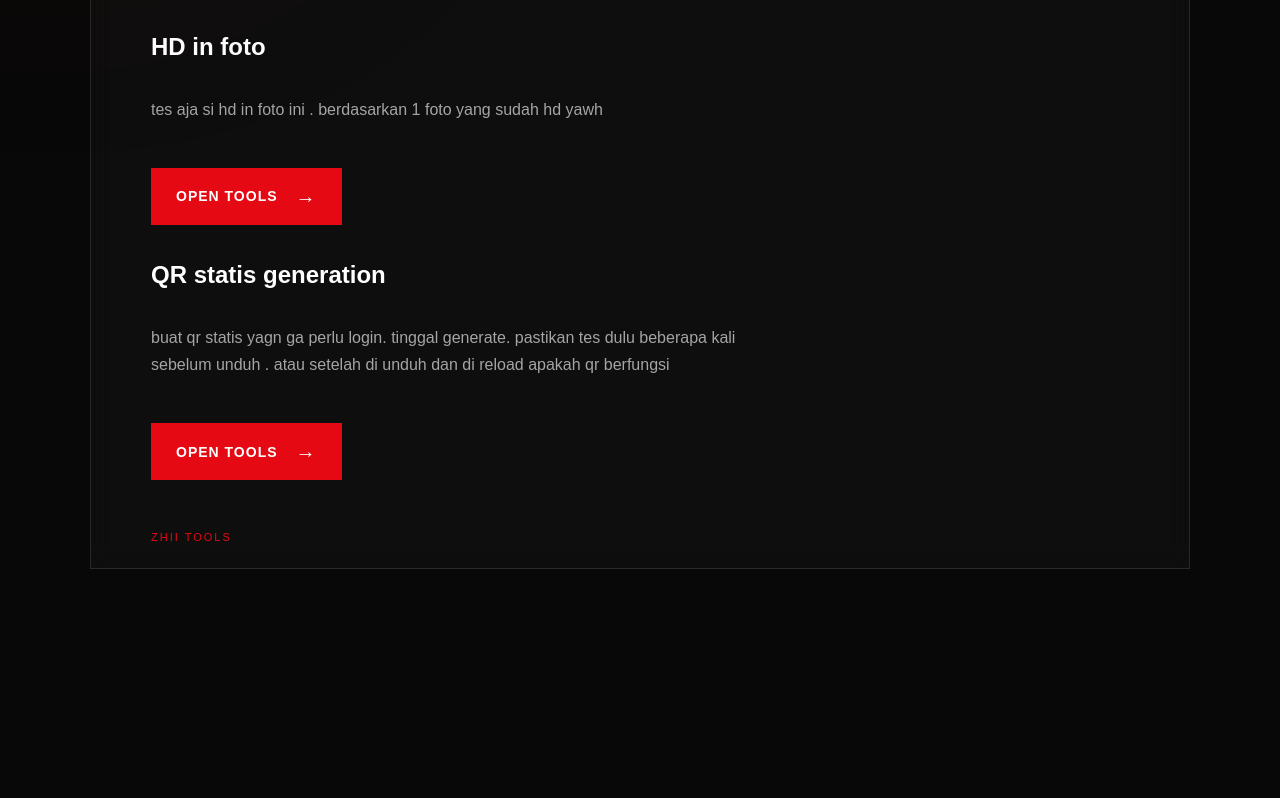
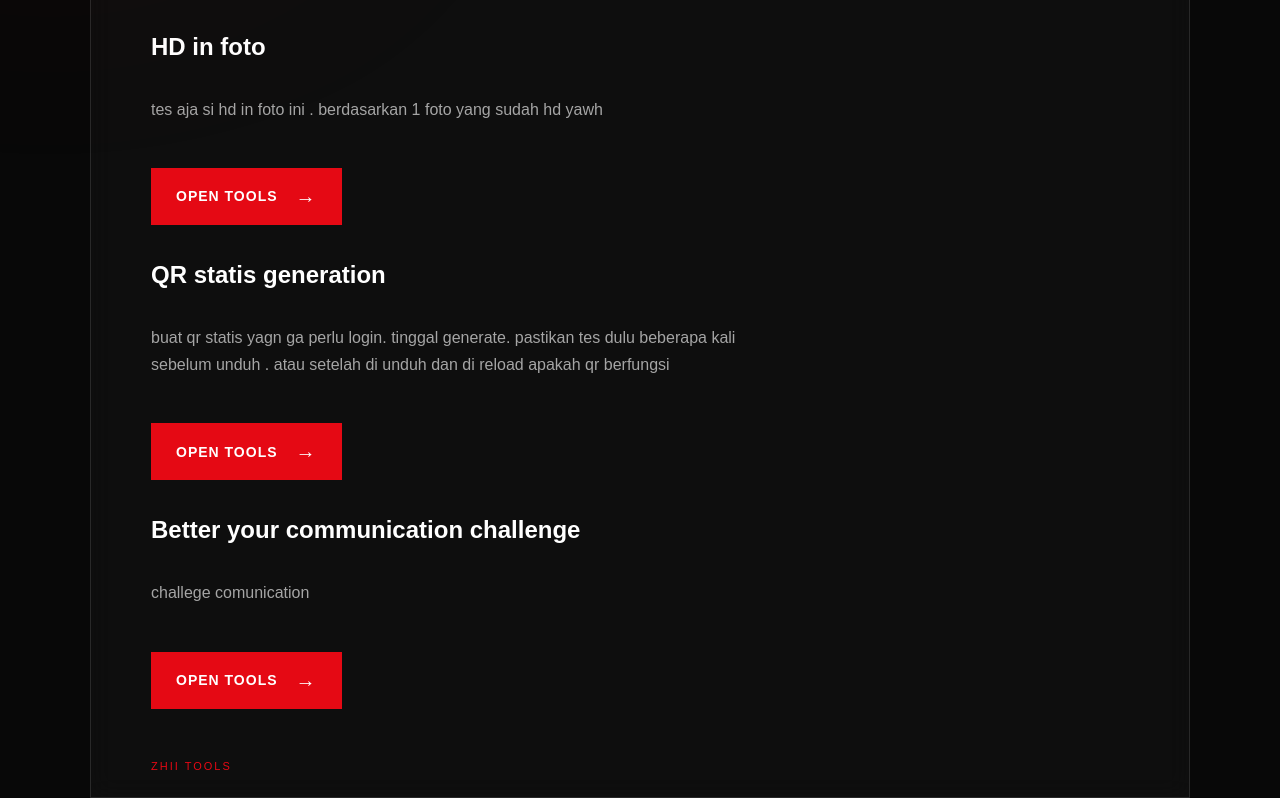
Before and after one commit to Rheaglitch/ZhiiTools, a plain HTML site: page index.html in a window 1280 px wide. Shown: the part 1167-1965 px from the top of the page. Before the commit the page ends 1736 px from the top, so only its background shows below. Drawn offline with Linux system fonts and the light colour scheme.

Commit message:
Add communication challenge section to index.html
Added a section for communication challenge tools with a heading, description, and button link.

```diff
--- a/index.html
+++ b/index.html
@@ -279,6 +279,22 @@
 
         </div><br>
 
+        <div><br>
+            <h2>
+                Better your communication challenge
+            </h2>
+
+            <p class="description">
+               challege comunication
+            </p>
+
+            <a href="better_you_communication_challenge.html" class="button">
+                Open Tools
+                <span class="arrow">→</span>
+            </a>
+
+        </div><br>
+
         <div class="footer">
             <span class="number">zhii tools</span>
         </div>
```
